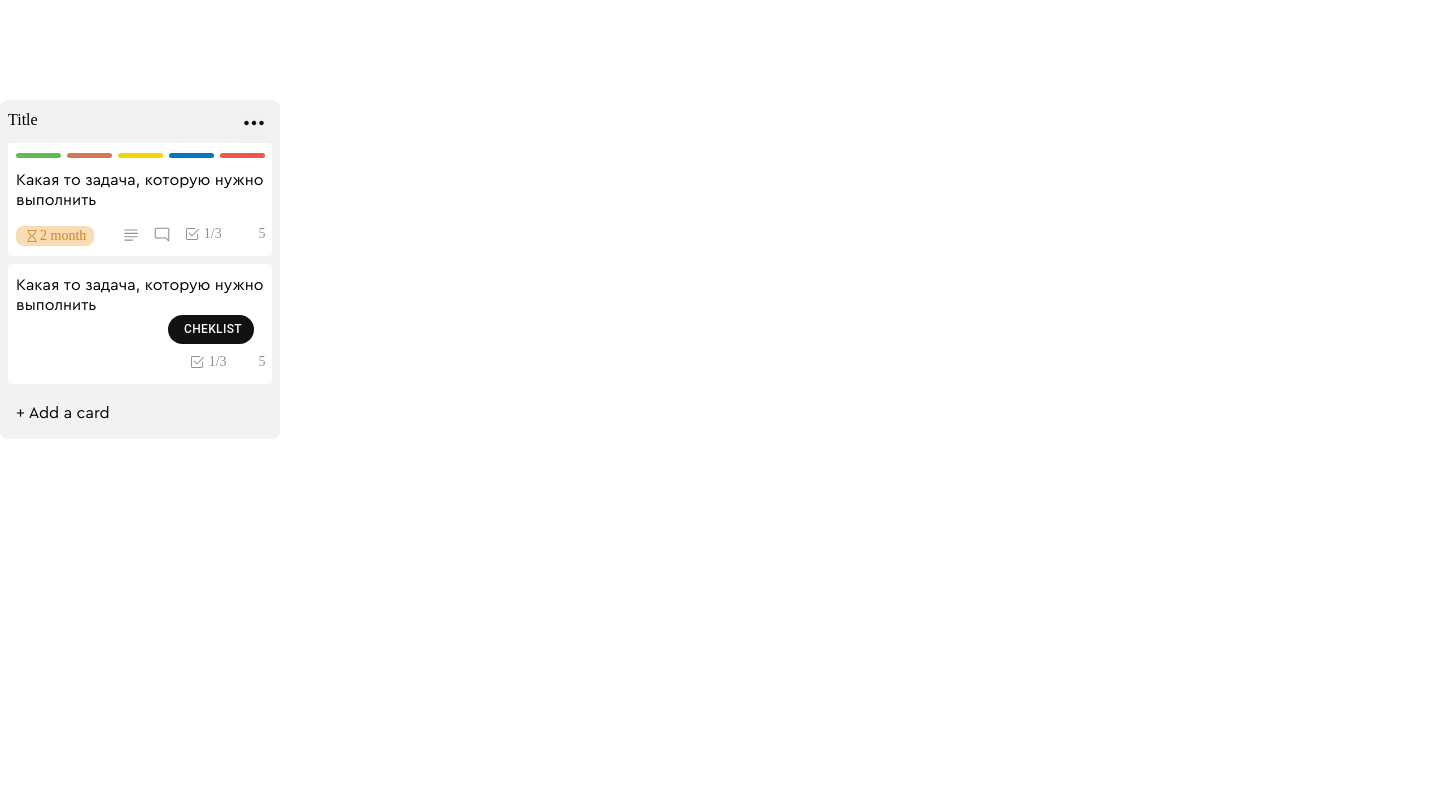
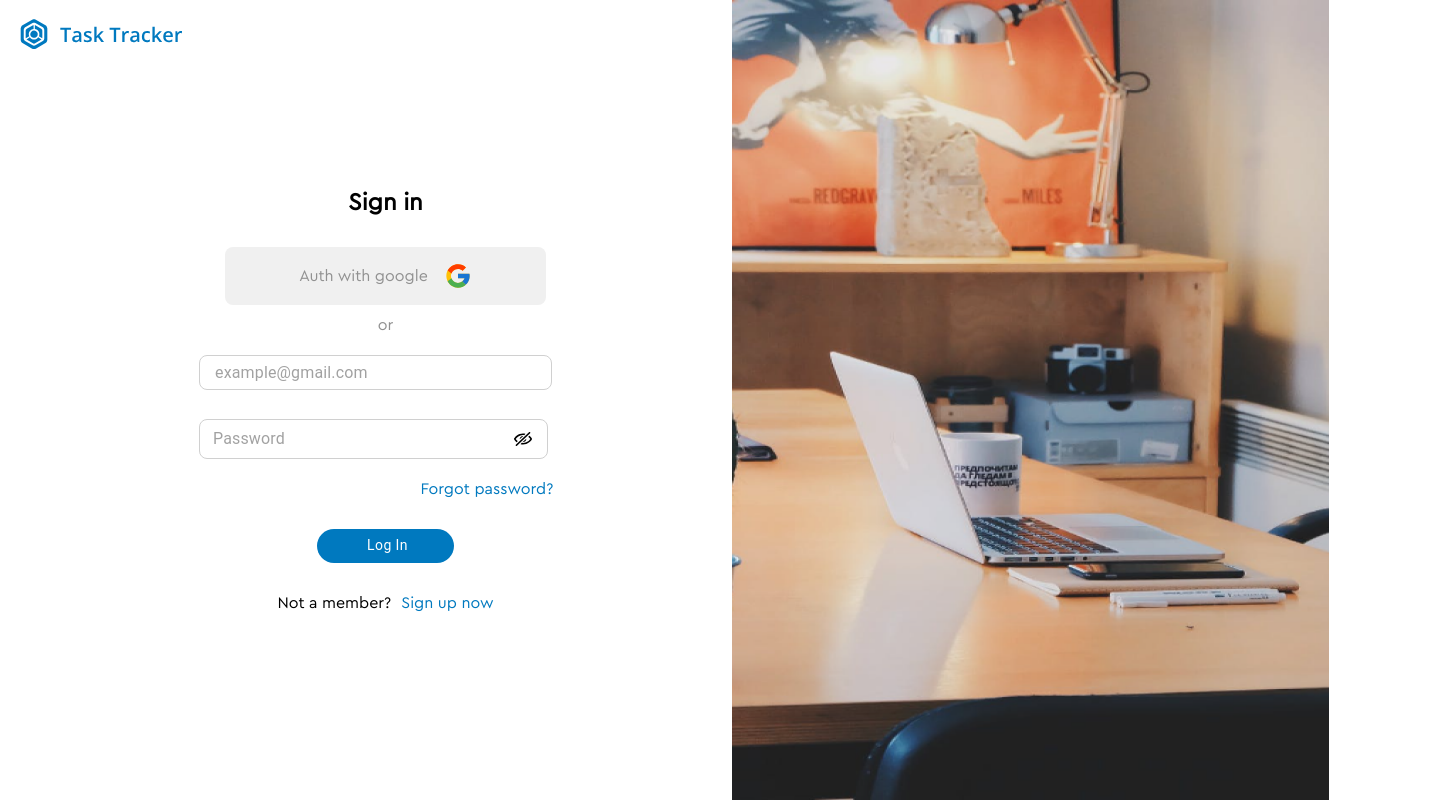
Before and after one commit to peaksoft-school/task-tracker-js9, a React (Create React App) app: page / in a window 1280 px wide. Shown: the whole page, 1452 px wide, since content can reach past the window. Built offline with nearby package versions, Linux system fonts and the light colour scheme; a web font is replaced by a local one.

Commit message:
created storeFolder

```diff
--- a/package.json
+++ b/package.json
@@ -11,6 +11,7 @@
       "@mui/material": "^5.13.7",
       "@mui/styled-engine-sc": "^5.12.0",
       "@mui/x-date-pickers": "^6.9.2",
+      "@reduxjs/toolkit": "^1.9.5",
       "@testing-library/jest-dom": "^5.16.5",
       "@testing-library/react": "^13.4.0",
       "@testing-library/user-event": "^13.5.0",
@@ -26,6 +27,7 @@
       "react-scripts": "5.0.1",
       "react-toastify": "^9.1.3",
       "react-transition-group": "^4.4.5",
+      "redux": "^4.2.1",
       "uninstall": "^0.0.0",
       "web-vitals": "^2.1.4",
       "yup": "^1.2.0"
--- a/src/App.js
+++ b/src/App.js
@@ -1,10 +1,17 @@
-import { Column } from './components/column/Column'
+import { RouterProvider } from 'react-router-dom'
+import { ToastContainer } from 'react-toastify'
+import { ThemeProvider } from '@mui/material'
+import { theme } from './assets/styles/theme'
+import { routes } from './routes/AppProvider'
 
 function App() {
    return (
-      <div>
-         <Column />
-      </div>
+      <>
+         <ToastContainer />
+         <ThemeProvider theme={theme}>
+            <RouterProvider router={routes} />
+         </ThemeProvider>
+      </>
    )
 }
 export default App
```
Also changed, not shown: src/index.js (+1 -6 lines), src/store/index.js (added, +7 -0 lines), 1 other file (tests, documents, lock files or other folders).
